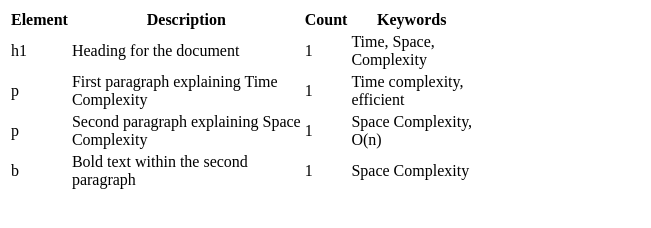
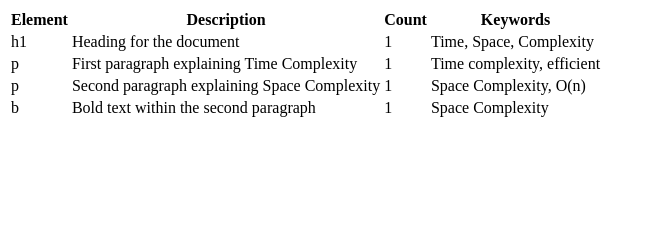
Before and after one commit to acciojob/time-and-space-complexity-elangovanmuthu98, a website: page main.html in a window 1280 px wide. Shown: the whole page, without its empty margins (0-651 px from the left). Drawn offline with Linux system fonts and the light colour scheme.

Commit message:
created a submission

```diff
--- a/main.html
+++ b/main.html
@@ -24,23 +24,23 @@
 		<td>h1</td>
 		<td>Heading for the document</td>
 		<td>1</td>
-		<td>Time, Space,<br> Complexity</td>
+		<td>Time, Space, Complexity</td>
 		</tr>
 			<tr>
 		<td>p</td>
-		<td>First paragraph explaining Time<br> Complexity</td>
+		<td>First paragraph explaining Time Complexity</td>
 		<td>1</td>
-		<td>Time complexity,<br> efficient</td>
+		<td>Time complexity, efficient</td>
 		</tr>
 			<tr>
 		<td>p</td>
-		<td>Second paragraph explaining Space<br> Complexity</td>
+		<td>Second paragraph explaining Space Complexity</td>
 		<td>1</td>
-		<td>Space Complexity,<br> O(n)</td>
+		<td>Space Complexity, O(n)</td>
 		</tr>
 			<tr>
 		<td>b</td>
-		<td>Bold text within the second<br> paragraph</td>
+		<td>Bold text within the second paragraph</td>
 		<td>1</td>
 		<td>Space Complexity</td>
 		</tr>
```
